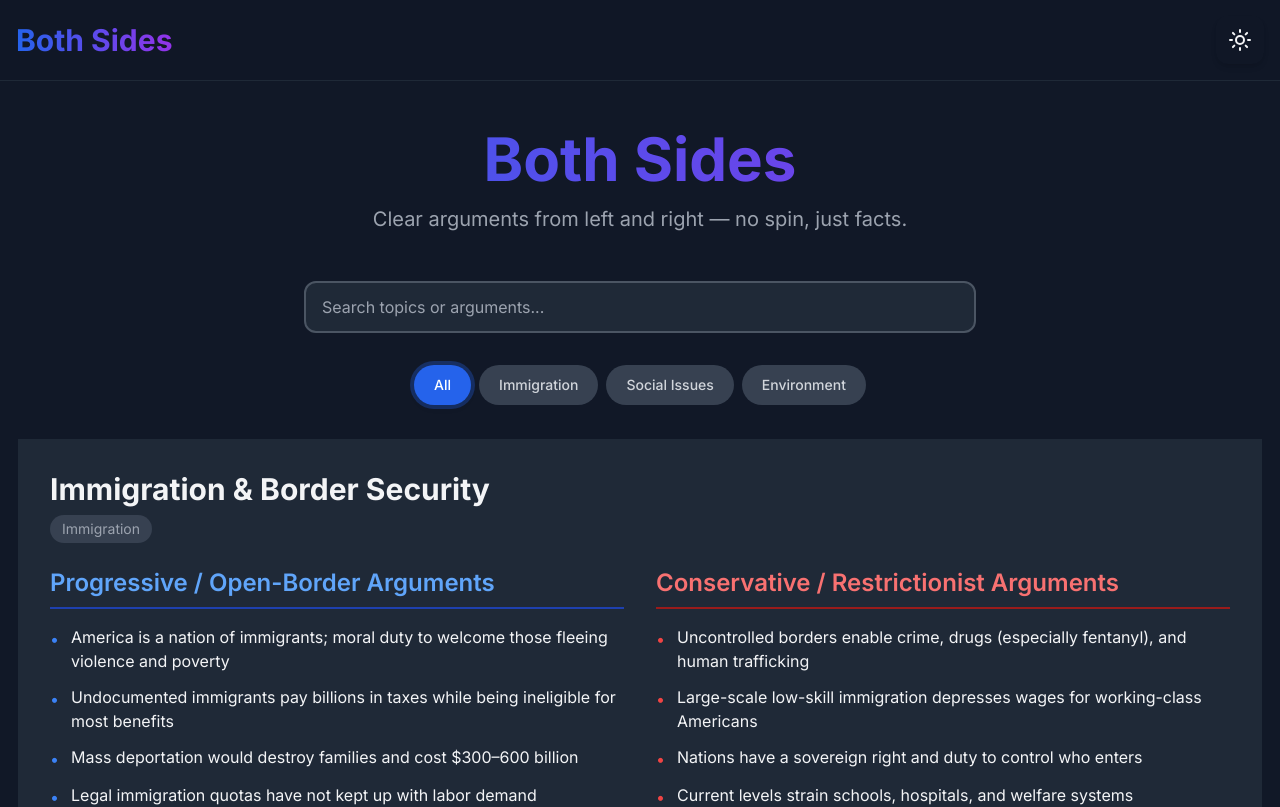
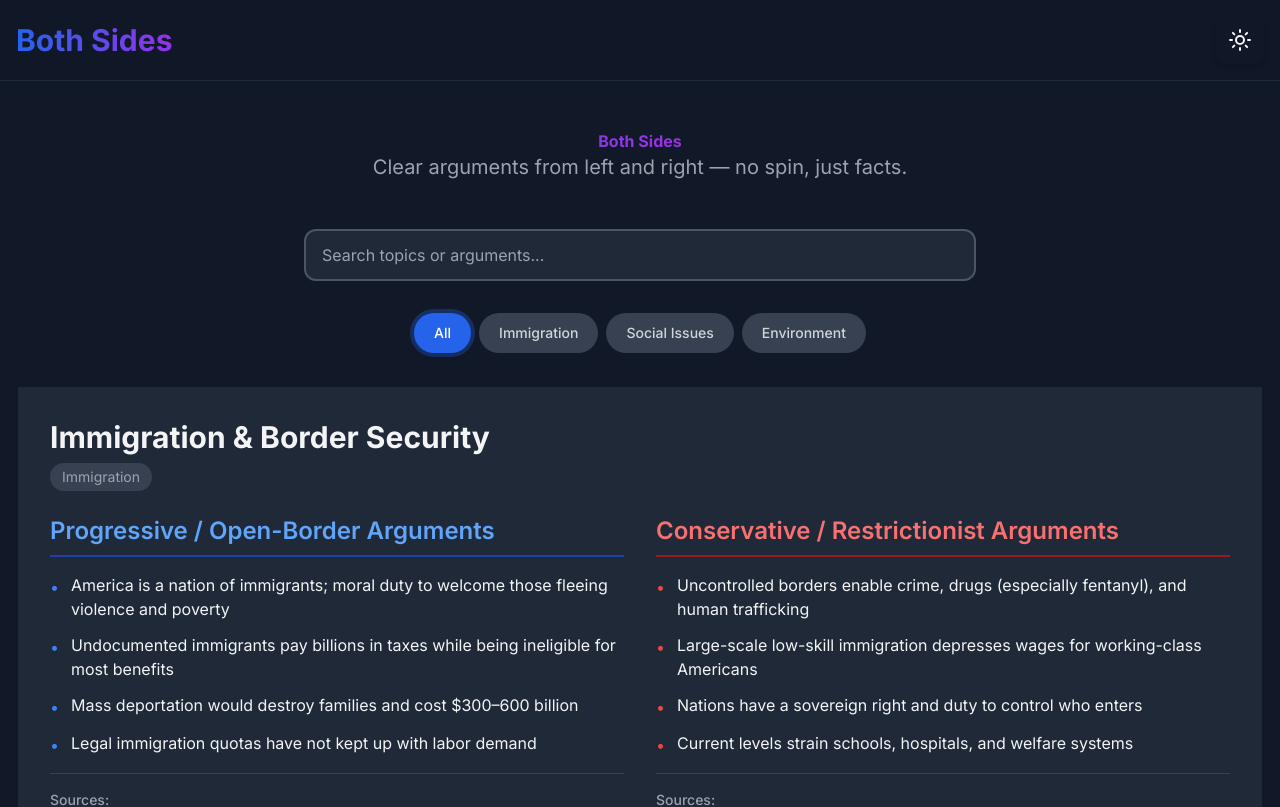
Before and after one commit to jcbgober/Both-Sides, a Next.js app: page / in a window 1280 px wide. Shown: the top 807 px of the page. Built offline with nearby package versions, Linux system fonts and the light colour scheme.

Commit message:
Update page.tsx

```diff
--- a/src/app/page.tsx
+++ b/src/app/page.tsx
@@ -23,7 +23,8 @@ export default function Home() {
   return (
     <div className="max-w-7xl mx-auto px-4 py-12">
       <div className="text-center mb-12">
-        <h1 className="text-5xl sm:text-6xl font-bold mb-4 text-center bg-gradient-to-r from-blue-600 via-purple-600 to-red-600 bg-clip-text text-transparent [background-size:200%_100%] bg-[position:0%_50%]">
+        <h1 className="font-bold bg-gradient-to-r from-blue-600 via-purple-600 to-red-600 bg-clip-text text-transparent"
+style={{ backgroundImage: 'linear-gradient(to right, #2563eb, #9333ea, #dc2626)' }}>
   Both Sides
 </h1>
         <p className="text-xl text-gray-600 dark:text-gray-400 max-w-2xl mx-auto">
```
